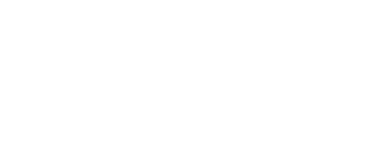
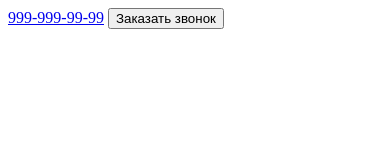
Before and after one commit to KrauseKarl/git-example, a plain HTML site: page index.html in a window 390 px wide. Drawn offline with Linux system fonts and the light colour scheme.

Commit message:
add telephone button

```diff
--- a/index.html
+++ b/index.html
@@ -7,6 +7,12 @@
     <title>Document</title>
 </head>
 <body>
+    <head>
+        <div>
+            <a href="tel.999-999-99-99">999-999-99-99</a>
+            <button>Заказать звонок</button>
+        </div>
+    </head>
 
 </body>
 </html>
```
